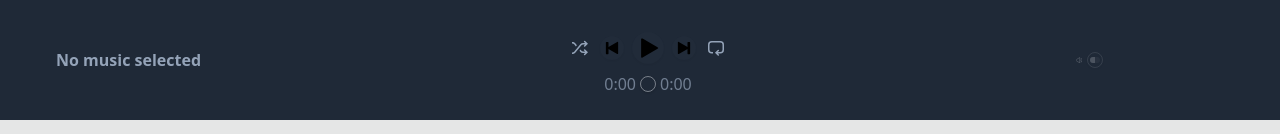
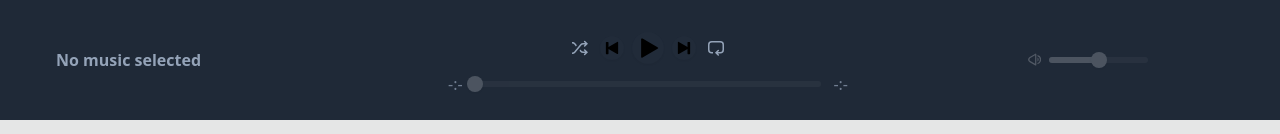
Before and after one commit to josueveliz-assure/my-tunez, a React (Vite) app: page / in a window 1280 px wide. Shown: the top 134 px of the page. Built offline with nearby package versions, Linux system fonts and the light colour scheme.

Commit message:
fix music controls

```diff
--- a/src/components/AlbumsList.jsx
+++ b/src/components/AlbumsList.jsx
@@ -9,23 +9,28 @@ const AlbumsList = ({ albums }) => {
     const [currentMusicId, setCurrentMusicId] = useState(null);
     const [pressed, setPressed] = useState(true);
 
-    const { isPlaying, setIsPlaying, setPlaylist, setCurrentPosition } = usePlayerStore();
+    const { isPlaying, setIsPlaying, setPlaylist, setCurrentPosition, hasShuffled, setHasShuffled } = usePlayerStore();
 
     const handleClick = (musicId) => {
         setMusicId(musicId);
-        console.log("musicId: ", musicId);
         if (currentMusicId === musicId) {
             setIsPlaying(!isPlaying);
         } else if(pressed) {
             setIsPlaying(true);
             setPressed(false);
+
+            setMusicAndPlaylist(musicId);
         } else {
             setIsPlaying(true);
+
+            setMusicAndPlaylist(musicId);
         }
-        setCurrentMusicId(musicId);
+    };
 
+    const setMusicAndPlaylist = (musicId) => {
+        setMusicId(musicId);
         changePlaylist(musicId);
-    };
+    }
 
     const changePlaylist = (musicId) => {
         const currentList = albums.map(album => album.musicList).flat();
@@ -33,7 +38,15 @@ const AlbumsList = ({ albums }) => {
 
         setCurrentPosition(pos);
         setPlaylist(currentList);
+
+        setHasShuffled(!hasShuffled);
     };
+
+    useEffect(() => {
+        if (musicId) {
+            setCurrentMusicId(musicId);
+        }
+    }, [musicId]);
 
     return (
         <div className="overflow-y-auto max-h-full max-w-full">
@@ -54,7 +67,7 @@ const AlbumsList = ({ albums }) => {
                                                 onClick={() => handleClick(music.id)}
                                             >
                                                 <div className="h-4 w-4 player-btn">
-                                                    {(isPlaying && musicId === music.id) ? <Pause/>  : <Play/>}
+                                                    {(isPlaying && currentMusicId === music.id) ? <Pause/>  : <Play/>}
                                                 </div>
                                                 <p>{music.title}</p>
                                             </a>
--- a/src/components/MusicPlayer.jsx
+++ b/src/components/MusicPlayer.jsx
@@ -8,101 +8,8 @@ import Next from '../assets/Next';
 import Previous from '../assets/Previous';
 import Shuffle from '../assets/Shuffle';
 import Repeat from '../assets/Repeat';
-import VolumeSilence from "../assets/VolumeSilence";
-import Volume from "../assets/Volume";
-import { Slider } from "./Slider";
-
-const SongControl = ({ audio }) => {
-    const [currentTime, setCurrentTime] = useState(0);
-
-    useEffect(() => {
-        audio.current.addEventListener('timeupdate', handleTimeUpdate);
-
-        return () => {
-            audio.current.removeEventListener('timeupdate', handleTimeUpdate);
-        }
-    }, []);
-
-    const handleTimeUpdate = () => {
-        setCurrentTime(audio.current.currentTime);
-    };
-
-    const formatTime = (time) => {
-        if (time === 0 || isNaN(time)) {
-            return '0:00';
-        }
-
-        const minutes = Math.floor(time / 60);
-        const seconds = Math.floor(time % 60);
-
-        return `${minutes}:${seconds < 10 ? '0' + seconds : seconds}`;
-    };
-
-    const duration = audio.current ? audio.current.duration : 0;
-
-    return (
-        <div className="flex gap-x-3 mt-2">
-            <span className="opacity-70">{formatTime(currentTime)}</span>
-                {   audio.current &&
-                    <Slider
-                        defaultValue={[0]}
-                        value={[currentTime]}
-                        min={0}
-                        max={audio.current.duration ?? 0}
-                        className="w-[400px]"
-                        onValueChange={(time) => {
-                            audio.current.currentTime = time;
-                        }}
-                    />
-                }
-            <span className="opacity-70">{formatTime(duration)}</span>
-        </div>
-    );
-}
-
-const VolumeControl = () => {
-    const [withVolume, setWithVolume] = useState(true);
-    const {volume, setVolume} = usePlayerStore();
-    const previousVolumeRef = useRef(volume);
-    const {currentSong} = usePlayerStore();
-
-    const handleVolume = (volume) => {
-        const [newVolume] = volume;
-        const volumeValue = newVolume / 100;
-
-        setVolume(volumeValue);
-        previousVolumeRef.current = volumeValue;
-    }
-
-    const handleSilence = () => {
-        if (withVolume) {
-            setVolume(0);
-        } else {
-            setVolume(previousVolumeRef.current);
-        }
-        setWithVolume(!withVolume);
-    };
-
-    return (
-        <div className="flex justify-center gap-x-2 text-gray-200">
-            <button
-                className={`h-4 w-4 ${!currentSong ? 'opacity-25' : 'hover:cursor-pointer opacity-70 hover:opacity-100 transition'}`}
-                disabled={!currentSong}
-                onClick={handleSilence}>
-                {volume > 0 ? <Volume /> : <VolumeSilence />}
-            </button>
-            <Slider
-                defaultValue={[50]}
-                min={0}
-                max={100}
-                value={[volume * 100]}
-                className={`w-[120px] ${!currentSong ? 'opacity-25' : 'hover:cursor-pointer opacity-90 hover:opacity-100 transition'}`}
-                onValueChange={(volume) => handleVolume(volume)}
-                disabled={!currentSong}
-            />
-        </div>
-    );
-}
+import SongControl from "./SongControl";
+import VolumeControl from "./VolumeControl";
 
 const MusicPlayer = () => {
     const [isShuffle, setIsShuffle] = useState(false);
@@ -110,9 +17,21 @@ const MusicPlayer = () => {
     const [music, setMusic] = useState(null);
     const [isDisabled, setIsDisabled] = useState(false);
 
-    const audioRef = useRef();
+    const audioRef = useRef(null);
+    const shufflePlaylistRef = useRef([]);
+    const shufflePositionRef = useRef(0);
 
-    const { isPlaying, setIsPlaying, playlist, currentPosition, setCurrentPosition, currentSong, setCurrentSong, volume } = usePlayerStore();
+    const {
+        isPlaying,
+        setIsPlaying,
+        playlist,
+        currentPosition,
+        setCurrentPosition,
+        currentSong,
+        setCurrentSong,
+        volume,
+        hasShuffled
+    } = usePlayerStore();
 
     const handlePlay = () => {
         setIsPlaying(!isPlaying);
@@ -120,6 +39,9 @@ const MusicPlayer = () => {
 
     const handleShuffle = () => {
         setIsShuffle(!isShuffle);
+        if (!isShuffle) {
+            buildShufflePlaylist();
+        }
     };
 
     const handleRepeat = () => {
@@ -128,13 +50,70 @@ const MusicPlayer = () => {
 
     const handleNext = () => {
         if (isShuffle) {
-            const randomPosition = Math.floor(Math.random() * playlist.length);
-            setCurrentPosition(randomPosition);
+            if (shufflePositionRef.current < shufflePlaylistRef.current.length - 1) {
+                shufflePositionRef.current++;
+            } else {
+                shufflePositionRef.current = 0;
+            }
+            const shuffleMusic = getMusicById(shufflePlaylistRef.current[shufflePositionRef.current].id);
+            setCurrentSong(
+                {
+                    id:shuffleMusic.id,
+                    title:shuffleMusic.title,
+                    artist:shuffleMusic.artist.name,
+                    album:shuffleMusic.album.title,
+                    albumCover:shuffleMusic.album.albumCover,
+                    link:shuffleMusic.link
+                }
+            );
         } else if (currentPosition < playlist.length - 1) {
             setCurrentPosition(currentPosition + 1);
         } else {
             setCurrentPosition(0);
         }
+
+        if (!isPlaying) {
+            setIsPlaying(true);
+        }
+    };
+
+    const handlePrevious = () => {
+        if(audioRef.current.currentTime > 10) {
+            audioRef.current.currentTime = 0;
+            return;
+        }
+
+        if (isShuffle) {
+            if (shufflePositionRef.current > 0) {
+                shufflePositionRef.current--;
+            } else {
+                shufflePositionRef.current = shufflePlaylistRef.current.length - 1;
+            }
+            const shuffleMusic = getMusicById(shufflePlaylistRef.current[shufflePositionRef.current].id);
+            setCurrentSong(
+                {
+                    id:shuffleMusic.id,
+                    title:shuffleMusic.title,
+                    artist:shuffleMusic.artist.name,
+                    album:shuffleMusic.album.title,
+                    albumCover:shuffleMusic.album.albumCover,
+                    link:shuffleMusic.link
+                }
+            );
+        } else if (currentPosition > 0) {
+            setCurrentPosition(currentPosition - 1);
+        } else {
+            setCurrentPosition(playlist.length - 1);
+        }
+    };
+
+
+    const buildShufflePlaylist = () => {
+        const currentList = [...playlist];
+        const shuffledList = currentList.sort(() => Math.random() - 0.5);
+
+        shufflePlaylistRef.current = shuffledList;
+        shufflePositionRef.current = shuffledList.findIndex(music => music.id === currentSong.id);
     };
 
     useEffect(() => {
@@ -165,8 +144,8 @@ const MusicPlayer = () => {
 
     useEffect(() => {
         isPlaying
-          ? audioRef.current.play()
-          : audioRef.current.pause();
+            ? audioRef.current.play()
+            : audioRef.current.pause();
     }, [isPlaying]);
 
     useEffect(() => {
@@ -192,7 +171,14 @@ const MusicPlayer = () => {
         return () => {
           audio.removeEventListener('timeupdate', handleTimeUpdate);
         };
-      }, [isRepeat, isPlaying]);
+    }, [isRepeat, isPlaying]);
+
+    useEffect(() => {
+        if (isShuffle && currentSong) {
+            buildShufflePlaylist();
+        }
+    }, [hasShuffled, playlist, currentPosition]);
+
 
     return (
         <div className="h-full flex items-center">
@@ -211,6 +197,7 @@ const MusicPlayer = () => {
                         </button>
                         <button
                             className="btn btn-xs btn-circle bg-gray-300 pl-1 pr-1"
+                            onClick={handlePrevious}
                             disabled={isDisabled ? "disabled" : ""}
                         >
                             <Previous />
--- a/src/components/Slider.tsx
+++ b/src/components/Slider.tsx
@@ -20,7 +20,7 @@ const Slider = React.forwardRef<
     <SliderPrimitive.Track className="relative h-1.5 w-full grow overflow-hidden rounded-full bg-gray-300/20">
       <SliderPrimitive.Range className="absolute h-full bg-gray-300" />
     </SliderPrimitive.Track>
-    <SliderPrimitive.Thumb className="block h-4 w-4 rounded-full border border-gray-300/50 bg-background shadow transition-colors focus-visible:outline-none focus-visible:ring-offset-1 focus-visible:border-white focus-visible:ring-ring disabled:pointer-events-none disabled:opacity-50" />
+    <SliderPrimitive.Thumb className="block h-4 w-4 rounded-full border border-gray-300/50 bg-gray-300 shadow transition-colors focus-visible:outline-none focus-visible:ring-offset-1 focus-visible:border-white focus-visible:ring-ring disabled:pointer-events-none disabled:opacity-50" />
   </SliderPrimitive.Root>
 ))
 Slider.displayName = SliderPrimitive.Root.displayName
--- /dev/null
+++ b/src/components/SongControl.jsx
@@ -0,0 +1,56 @@
+import { useState, useEffect } from "react";
+import { usePlayerStore } from "../stores/usePlayerStore";
+import { Slider } from "./Slider";
+
+const SongControl = ({ audio }) => {
+  const [currentTime, setCurrentTime] = useState(0);
+
+  const {currentSong} = usePlayerStore();
+
+  useEffect(() => {
+      audio.current.addEventListener('timeupdate', handleTimeUpdate);
+
+      return () => {
+          audio.current.removeEventListener('timeupdate', handleTimeUpdate);
+      }
+  }, []);
+
+  const handleTimeUpdate = () => {
+      setCurrentTime(audio.current.currentTime);
+  };
+
+  const formatTime = (time) => {
+      if (time === 0 || isNaN(time)) {
+          return '-:-';
+      }
+
+      const minutes = Math.floor(time / 60);
+      const seconds = Math.floor(time % 60);
+
+      return `${minutes}:${seconds < 10 ? '0' + seconds : seconds}`;
+  };
+
+  const duration = audio.current ? audio.current.duration : 0;
+
+  return (
+      <div className="flex gap-x-3 mt-2 w-[400px]">
+          <span className="opacity-70">{formatTime(currentTime)}</span>
+              {   audio.current &&
+                  <Slider
+                      defaultValue={[0]}
+                      value={[currentTime]}
+                      min={0}
+                      max={audio.current.duration ?? 0}
+                      className={`w-[400px] ${!currentSong ? 'opacity-25' : 'hover:cursor-pointer opacity-90 hover:opacity-100 transition'}`}
+                      disabled={!currentSong}
+                      onValueChange={(time) => {
+                          audio.current.currentTime = time;
+                      }}
+                  />
+              }
+          <span className="opacity-70">{formatTime(duration)}</span>
+      </div>
+  );
+}
+
+export default SongControl;
--- /dev/null
+++ b/src/components/VolumeControl.jsx
@@ -0,0 +1,51 @@
+import { useRef, useState, useEffect } from "react";
+import { usePlayerStore } from "../stores/usePlayerStore";
+import VolumeSilence from "../assets/VolumeSilence";
+import Volume from "../assets/Volume";
+import { Slider } from "./Slider";
+
+const VolumeControl = () => {
+  const [withVolume, setWithVolume] = useState(true);
+  const {volume, setVolume} = usePlayerStore();
+  const previousVolumeRef = useRef(volume);
+  const {currentSong} = usePlayerStore();
+
+  const handleVolume = (volume) => {
+      const [newVolume] = volume;
+      const volumeValue = newVolume / 100;
+
+      setVolume(volumeValue);
+      previousVolumeRef.current = volumeValue;
+  }
+
+  const handleSilence = () => {
+      if (withVolume) {
+          setVolume(0);
+      } else {
+          setVolume(previousVolumeRef.current);
+      }
+      setWithVolume(!withVolume);
+  };
+
+  return (
+      <div className="flex justify-center gap-x-2 text-gray-200 w-[120px]">
+          <button
+              className={`h-4 w-4 ${!currentSong ? 'opacity-25' : 'hover:cursor-pointer opacity-70 hover:opacity-100 transition'}`}
+              disabled={!currentSong}
+              onClick={handleSilence}>
+              {volume > 0 ? <Volume /> : <VolumeSilence />}
+          </button>
+          <Slider
+              defaultValue={[50]}
+              min={0}
+              max={100}
+              value={[volume * 100]}
+              className={`w-[120px] ${!currentSong ? 'opacity-25' : 'hover:cursor-pointer opacity-90 hover:opacity-100 transition'}`}
+              onValueChange={(volume) => handleVolume(volume)}
+              disabled={!currentSong}
+          />
+      </div>
+  );
+}
+
+export default VolumeControl;
--- a/src/stores/usePlayerStore.jsx
+++ b/src/stores/usePlayerStore.jsx
@@ -6,9 +6,11 @@ export const usePlayerStore = create((set) => ({
   currentPosition: 0,
   currentSong: null,
   volume: 0.5,
+  hasShuffled: false,
   setIsPlaying: (isPlaying) => set({ isPlaying }),
   setPlaylist: (playlist) => set({ playlist }),
   setCurrentPosition: (currentPosition) => set({ currentPosition }),
   setCurrentSong: (currentSong) => set({ currentSong }),
-  setVolume: (volume) => set({ volume })
+  setVolume: (volume) => set({ volume }),
+  setHasShuffled: (hasShuffled) => set({ hasShuffled }),
 }));
```
